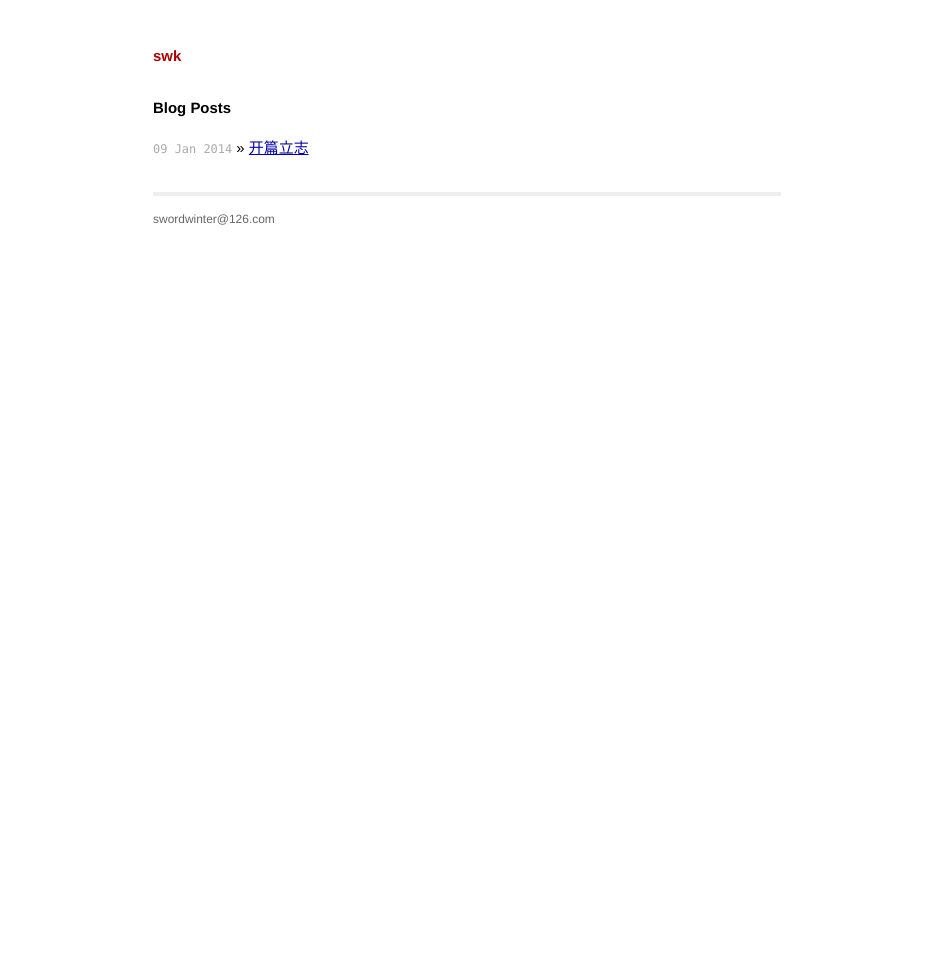
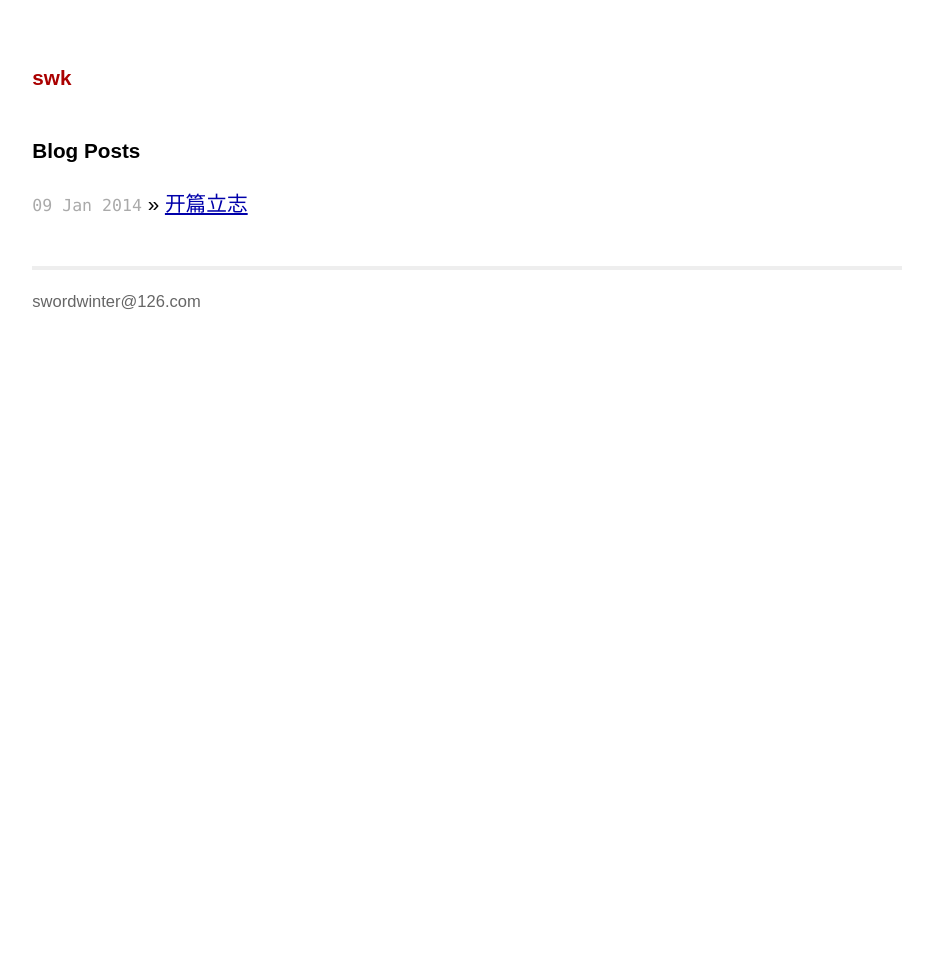
Before and after one commit to hiwjd/hiwjd.github.io, a Jekyll site: the page built from index.html, in a window 1280 px wide. Shown: the whole page, without its empty margins (173-1106 px from the left). Built offline with Jekyll 4.4.1, drawn with Linux system fonts in a browser that asks for light colours; nearby versions of some CDN libraries; Markdown is read by kramdown in place of the engine named in the settings.

Commit message:
font size

```diff
--- a/css/main.css
+++ b/css/main.css
@@ -14,8 +14,8 @@ html, body { height: 100%; }
 
 body {
   background-color: #FFF;
-  font: 13.34px Helvetica, Arial, sans-serif;
-  font-size: small;
+  font: 13.34px STFangSong Helvetica, Arial, sans-serif;
+  font-size: 18px;
   text-align: center;
 }
 
```
